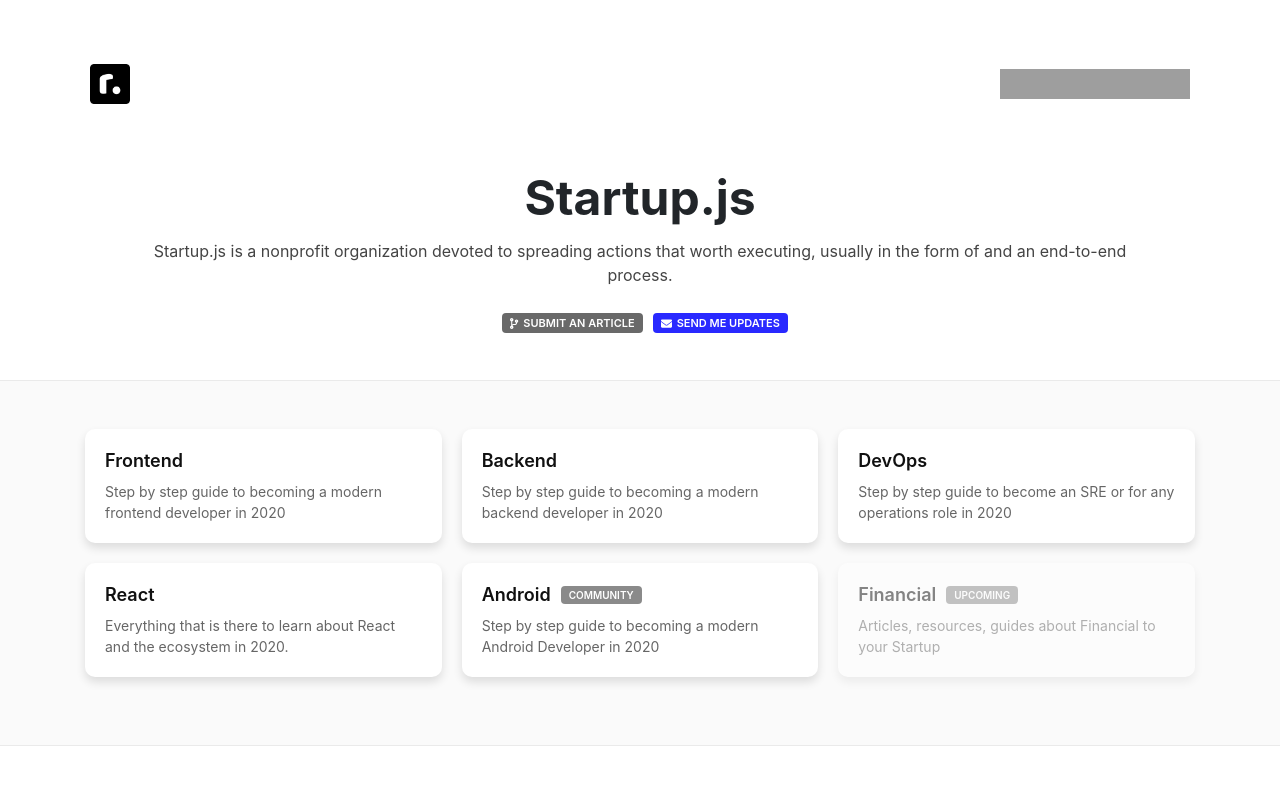
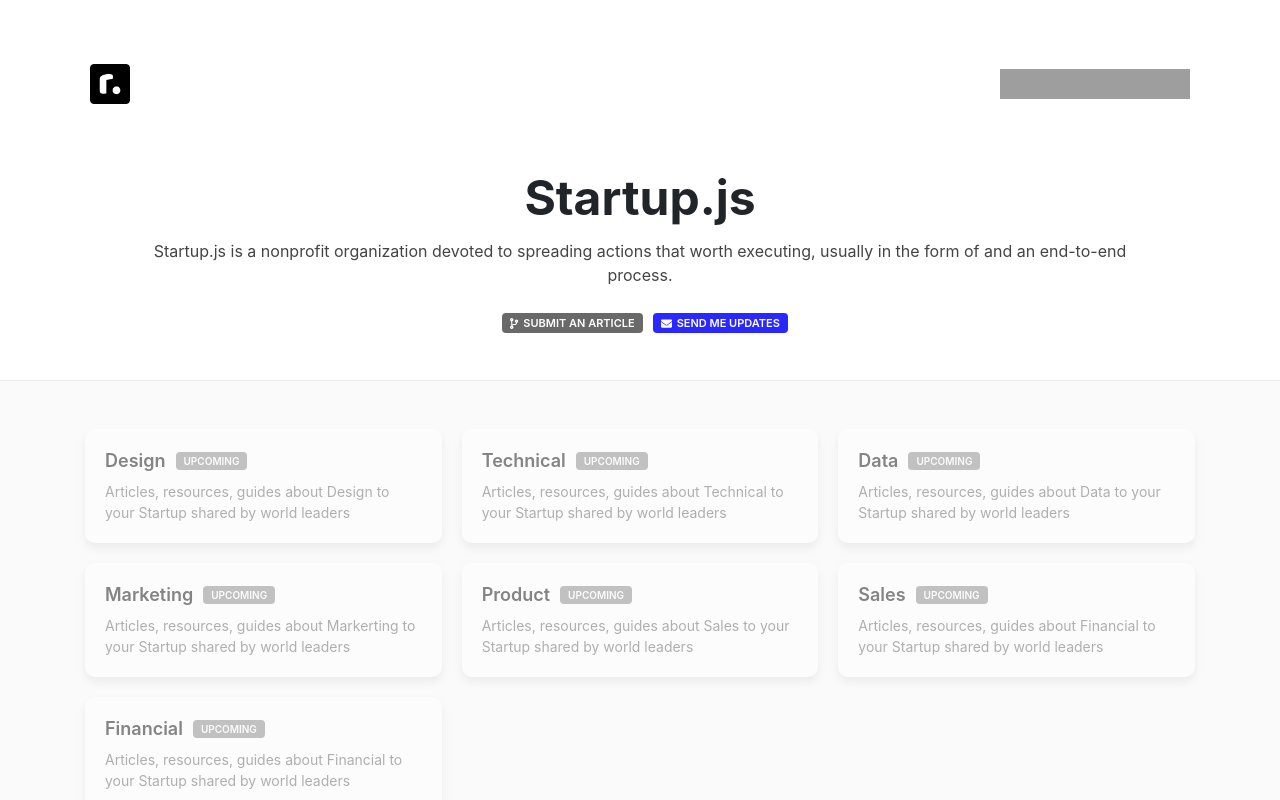
Before and after one commit to startup-js/startup, a Next.js app: page / in a window 1280 px wide. Shown: the top 800 px of the page. Built offline with nearby package versions, Linux system fonts and the light colour scheme; no server answers; grey boxes are pictures that could not be loaded; a small style sheet from the web is missing.

Commit message:
Add submit form

```diff
--- a/components/page-footer/index.js
+++ b/components/page-footer/index.js
@@ -25,8 +25,7 @@ const PageFooter = () => (
         <div className="site-contribute foot-col col-12 col-sm-4 col-lg-2">
           <ul>
             <li className='foot-header'>Contribute</li>
-            <li><a href={ siteConfig.url.addGuide } target="_blank">Write a Guide</a></li>
-            <li><a href={ siteConfig.url.addRoadmap } target="_blank">Submit a Roadmap</a></li>
+            <li><a href={ siteConfig.url.addRoadmap } target="_blank">Submit an Article</a></li>
             <li><a href='/about'>About this Site</a></li>
           </ul>
         </div>
--- a/content/roadmaps.json
+++ b/content/roadmaps.json
@@ -1,249 +1,162 @@
 [
   {
     "seo": {
-      "title": "Learn to become a modern frontend developer",
-      "description": "Community driven, articles, resources, guides, interview questions, quizzes for modern frontend development. Learn to become a modern frontend developer by following the steps, skills, resources and guides listed in this roadmap.",
+      "title": "Design: Learn to implement a design process from world leaders",
+      "description": "Learn to implement a design process from world leaders.",
       "keywords": [
-        "guide to becoming a developer",
-        "guide to becoming a frontend developer",
-        "frontend developer",
-        "frontend engineer",
-        "frontend skills",
-        "frontend development",
-        "javascript developer",
-        "frontend development skills",
-        "frontend development skills test",
-        "frontend engineer roadmap",
-        "frontend developer roadmap",
-        "become a frontend developer",
-        "frontend developer career path",
-        "javascript developer",
-        "modern javascript developer",
-        "node developer",
-        "skills for frontend development",
-        "learn frontend development",
-        "what is frontend development",
-        "frontend developer quiz",
-        "frontend developer interview questions"
+        "Design"
       ]
     },
-    "title": "Frontend Developer",
-    "description": "Step by step guide to becoming a modern frontend developer",
-    "featuredDescription": "Step by step guide to becoming a modern frontend developer in 2020",
+    "title": "Design",
+    "description": "Articles, resources, guides about Design to your Startup shared by world leaders",
+    "featuredDescription": "Articles, resources, guides about Design to your Startup shared by world leaders",
+    "upcoming": true,
+    "path": "/roadmaps/design/landscape.md",
+    "resources": "/roadmaps/design/resources.md",
     "author": {
-      "name": "Kamran Ahmed",
-      "url": "https://twitter.com/kamranahmedse"
+      "name": "Marcus Ataide",
+      "url": "https://github.com/mataide"
     },
-    "featured": true,
-    "path": "/roadmaps/1-frontend/landscape.md",
-    "resources": "/roadmaps/1-frontend/resources.md",
-    "detailed": false,
-    "versions": [
-      "latest",
-      "2018",
-      "2017"
-    ],
-    "contributorsCount": 3,
-    "contributorsUrl": "/frontend/contributors",
-    "url": "/frontend",
+    "contributorsCount": 1,
+    "contributorsUrl": "/design/contributors",
+    "url": "/design",
     "sidebar": {}
   },
   {
     "seo": {
-      "title": "Learn to become a modern backend developer",
-      "description": "Community driven, articles, resources, guides, interview questions, quizzes for modern backend development. Learn to become a modern backend developer by following the steps, skills, resources and guides listed in this roadmap.",
+      "title": "Technical: Learn to implement a technical process from world leaders",
+      "description": "Learn to implement a technical process from world leaders.",
       "keywords": [
-        "guide to becoming a developer",
-        "guide to becoming a backend developer",
-        "backend developer",
-        "backend engineer",
-        "backend skills",
-        "backend development",
-        "javascript developer",
-        "backend development skills",
-        "backend development skills test",
-        "backend engineer roadmap",
-        "backend developer roadmap",
-        "become a backend developer",
-        "backend developer career path",
-        "javascript developer",
-        "modern javascript developer",
-        "node developer",
-        "skills for backend development",
-        "learn backend development",
-        "what is backend development",
-        "backend developer quiz",
-        "backend developer interview questions"
+        "Technical"
       ]
     },
-    "title": "Backend Developer",
-    "description": "Step by step guide to becoming a modern backend developer",
-    "featuredDescription": "Step by step guide to becoming a modern backend developer in 2020",
-    "featured": true,
-    "path": "/roadmaps/2-backend/landscape.md",
-    "resources": "/roadmaps/2-backend/resources.md",
+    "title": "Technical",
+    "description": "Articles, resources, guides about Technical to your Startup shared by world leaders",
+    "featuredDescription": "Articles, resources, guides about Technical to your Startup shared by world leaders",
+    "upcoming": true,
+    "path": "/roadmaps/technical/landscape.md",
+    "resources": "/roadmaps/technical/resources.md",
     "author": {
-      "name": "Kamran Ahmed",
-      "url": "https://twitter.com/kamranahmedse"
+      "name": "Marcus Ataide",
+      "url": "https://github.com/mataide"
     },
     "contributorsCount": 1,
-    "contributorsUrl": "/backend/contributors",
-    "url": "/backend",
+    "contributorsUrl": "/technical/contributors",
+    "url": "/technical",
     "sidebar": {}
   },
   {
     "seo": {
-      "title": "DevOps Roadmap: Learn to become a DevOps Engineer or SRE",
-      "description": "Community driven, articles, resources, guides, interview questions, quizzes for DevOps. Learn to become a modern DevOps engineer by following the steps, skills, resources and guides listed in this roadmap.",
+      "title": "Data: Learn to implement a data process from world leaders",
+      "description": "Learn to implement a data process from world leaders.",
       "keywords": [
-        "guide to becoming a devops enginer",
-        "devops roadmap",
-        "sre roadmap",
-        "site reliability engineer roadmap",
-        "operations roles",
-        "become devops",
-        "devops skills",
-        "modern devops skills",
-        "devops skills test",
-        "skills for devops",
-        "learn devops",
-        "what is devops",
-        "what is sre",
-        "devops quiz",
-        "devops interview questions"
+        "Data"
       ]
     },
-    "title": "DevOps Roadmap",
-    "description": "Step by step guide for DevOps or any other Operations Role",
-    "featuredDescription": "Step by step guide to become an SRE or for any operations role in 2020",
-    "featured": true,
-    "path": "/roadmaps/3-devops/landscape.md",
-    "resources": "/roadmaps/3-devops/resources.md",
-    "versions": [
-      "latest",
-      "2018",
-      "2017"
-    ],
+    "title": "Data",
+    "description": "Articles, resources, guides about Data to your Startup shared by world leaders",
+    "featuredDescription": "Articles, resources, guides about Data to your Startup shared by world leaders",
+    "upcoming": true,
+    "path": "/roadmaps/data/landscape.md",
+    "resources": "/roadmaps/data/resources.md",
     "author": {
-      "name": "Kamran Ahmed",
-      "url": "https://twitter.com/kamranahmedse"
+      "name": "Marcus Ataide",
+      "url": "https://github.com/mataide"
     },
     "contributorsCount": 1,
-    "contributorsUrl": "/devops/contributors",
-    "url": "/devops",
+    "contributorsUrl": "/data/contributors",
+    "url": "/data",
     "sidebar": {}
   },
   {
     "seo": {
-      "title": "React Developer Roadmap: Learn to become a React developer",
-      "description": "Community driven, articles, resources, guides, interview questions, quizzes for react development. Learn to become a modern React developer by following the steps, skills, resources and guides listed in this roadmap.",
+      "title": "Marketing: Learn to implement a marketing process from world leaders",
+      "description": "Learn to implement a marketing process from world leaders.",
       "keywords": [
-        "guide to becoming a react developer",
-        "react developer roadmap",
-        "react roadmap",
-        "become react developer",
-        "react developer skills",
-        "react skills test",
-        "skills for react development",
-        "learn react development",
-        "what is react",
-        "react quiz",
-        "react interview questions"
+        "Marketing"
       ]
     },
-    "title": "React Developer",
-    "description": "Everything that is there to learn about React and the ecosystem in 2020.",
-    "featuredDescription": "Everything that is there to learn about React and the ecosystem in 2020.",
-    "isTextHeavy": false,
-    "communityResource": false,
-    "featured": true,
-    "path": "/roadmaps/4-react/landscape.md",
-    "resources": "/roadmaps/4-react/resources.md",
-    "versions": [
-      "latest",
-      "2018",
-      "2017"
-    ],
+    "title": "Marketing",
+    "description": "Articles, resources, guides about Markerting to your Startup shared by world leaders",
+    "featuredDescription": "Articles, resources, guides about Markerting to your Startup shared by world leaders",
+    "upcoming": true,
+    "path": "/roadmaps/marketing/landscape.md",
+    "resources": "/roadmaps/marketing/resources.md",
     "author": {
-      "name": "Kamran Ahmed",
-      "url": "https://twitter.com/kamranahmedse"
+      "name": "Marcus Ataide",
+      "url": "https://github.com/mataide"
     },
-    "contributorsCount": 0,
-    "contributorsUrl": "/react/contributors",
-    "url": "/react",
+    "contributorsCount": 1,
+    "contributorsUrl": "/marketing/contributors",
+    "url": "/marketing",
     "sidebar": {}
   },
   {
     "seo": {
-      "title": "Android Developer Roadmap: Learn to become an Android developer",
-      "description": "Community driven, articles, resources, guides, interview questions, quizzes for android development. Learn to become a modern Android developer by following the steps, skills, resources and guides listed in this roadmap.",
+      "title": "Product: Learn to implement a product process from world leaders",
+      "description": "Learn to implement a product process from world leaders.",
       "keywords": [
-        "guide to becoming an android developer",
-        "android developer roadmap",
-        "android roadmap",
-        "become android developer",
-        "android developer skills",
-        "android skills test",
-        "skills for android development",
-        "learn android development",
-        "what is android",
-        "android quiz",
-        "android interview questions"
+        "Product"
       ]
     },
-    "title": "Android Developer",
-    "description": "Step by step guide to becoming an Android developer",
-    "featuredDescription": "Step by step guide to becoming a modern Android Developer in 2020",
-    "isTextHeavy": true,
-    "communityResource": true,
-    "featured": true,
-    "path": "/roadmaps/5-android/landscape.md",
-    "resources": "/roadmaps/5-android/resources.md",
-    "versions": [
-      "latest",
-      "2018",
-      "2017"
-    ],
+    "title": "Product",
+    "description": "Articles, resources, guides about Sales to your Startup shared by world leaders",
+    "featuredDescription": "Articles, resources, guides about Sales to your Startup shared by world leaders",
+    "upcoming": true,
+    "path": "/roadmaps/product/landscape.md",
+    "resources": "/roadmaps/product/resources.md",
     "author": {
-      "name": "Kamran Ahmed",
-      "url": "https://twitter.com/kamranahmedse"
+      "name": "Marcus Ataide",
+      "url": "https://github.com/mataide"
     },
-    "contributorsCount": 0,
-    "contributorsUrl": "/android/contributors",
-    "url": "/android",
+    "contributorsCount": 1,
+    "contributorsUrl": "/product/contributors",
+    "url": "/product",
     "sidebar": {}
   },
   {
     "seo": {
-      "title": "Financial: Learn to become a modern QA engineer",
-      "description": "Community driven, articles, resources, guides, interview questions, quizzes for modern QA development. Learn to become a modern QA engineer by following the steps, skills, resources and guides listed in this roadmap.",
+      "title": "Sales: Learn to implement a sales process from world leaders",
+      "description": "Learn to implement a sales process from world leaders.",
       "keywords": [
-        "guide to becoming a QA engineer",
-        "QA engineer",
-        "QA skills",
-        "QA development skills",
-        "QA development skills test",
-        "QA engineer roadmap",
-        "become a QA engineer",
-        "QA engineer career path",
-        "skills for QA development",
-        "what is QA engineer",
-        "QA engineer quiz",
-        "QA engineer interview questions"
+        "Sales"
+      ]
+    },
+    "title": "Sales",
+    "description": "Articles, resources, guides about Financial to your Startup shared by world leaders",
+    "featuredDescription": "Articles, resources, guides about Financial to your Startup shared by world leaders",
+    "upcoming": true,
+    "path": "/roadmaps/sales/landscape.md",
+    "resources": "/roadmaps/sales/resources.md",
+    "author": {
+      "name": "Marcus Ataide",
+      "url": "https://github.com/mataide"
+    },
+    "contributorsCount": 1,
+    "contributorsUrl": "/sales/contributors",
+    "url": "/sales",
+    "sidebar": {}
+  },
+  {
+    "seo": {
+      "title": "Financial: Learn to implement a financial process from world leaders",
+      "description": "Learn to implement a financial process from world leaders.",
+      "keywords": [
+        "Fundraising"
       ]
     },
     "title": "Financial",
-    "description": "Articles, resources, guides about Financial to your Startup",
-    "featuredDescription": "Articles, resources, guides about Financial to your Startup",
+    "description": "Articles, resources, guides about Financial to your Startup shared by world leaders",
+    "featuredDescription": "Articles, resources, guides about Financial to your Startup shared by world leaders",
     "upcoming": true,
-    "path": "/roadmaps/6-qa/landscape.md",
-    "resources": "/roadmaps/6-qa/resources.md",
+    "path": "/roadmaps/financial/landscape.md",
+    "resources": "/roadmaps/financial/resources.md",
     "author": {
-      "name": "Anas Fitiani",
-      "url": "https://github.com/anas-qa"
+      "name": "Marcus Ataide",
+      "url": "https://github.com/mataide"
     },
     "contributorsCount": 1,
-    "contributorsUrl": "/qa/contributors",
+    "contributorsUrl": "/financial/contributors",
     "url": "/financial",
     "sidebar": {}
   }
--- a/pages/about.js
+++ b/pages/about.js
@@ -8,7 +8,7 @@ import Helmet from 'components/helmet';
 const About = () => (
   <DefaultLayout>
     <Helmet
-      title={'About roadmap.sh'}
+      title={'About Startup.js.org'}
     />
     <SiteNav />
     <AboutHeader />
```
Also changed, not shown: components/about-header/index.js (+3 -4 lines), components/signup-form/index.js (+36 -9 lines), content/guides/upcoming.md (+1 -1 lines), pages/guides/[guide].js (deleted, +0 -37 lines), pages/guides/index.js (deleted, +0 -49 lines).
